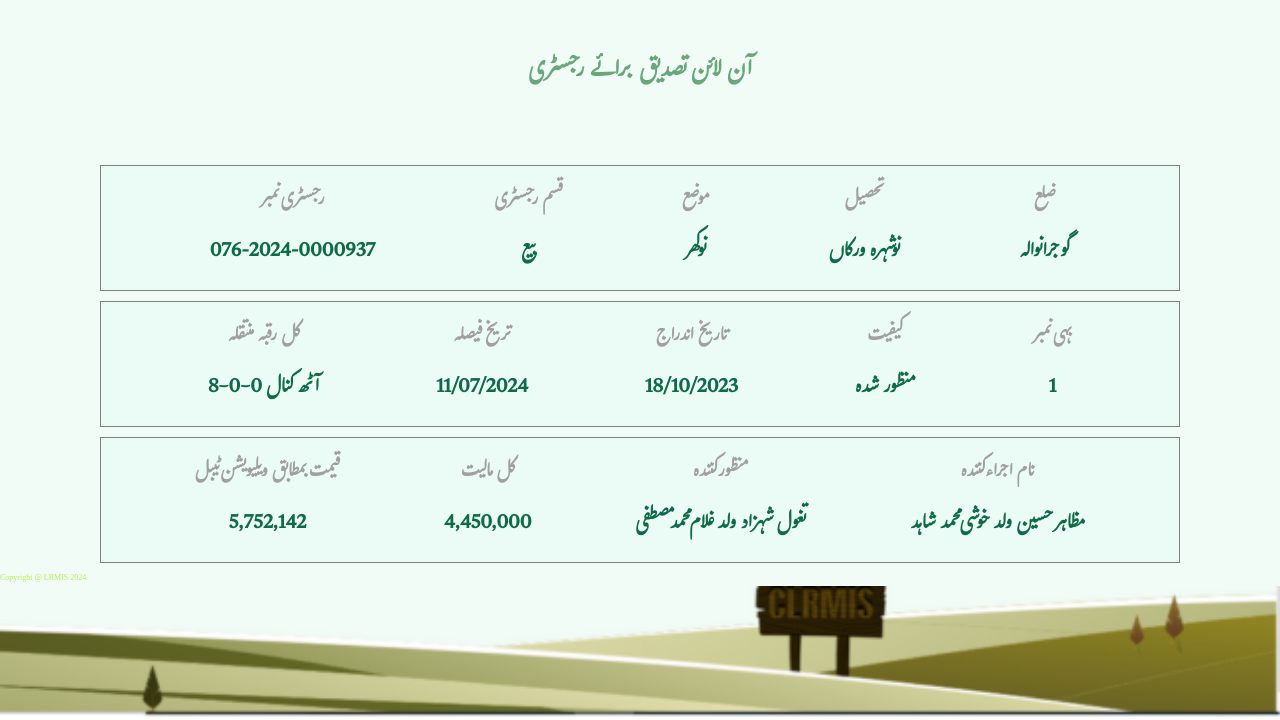
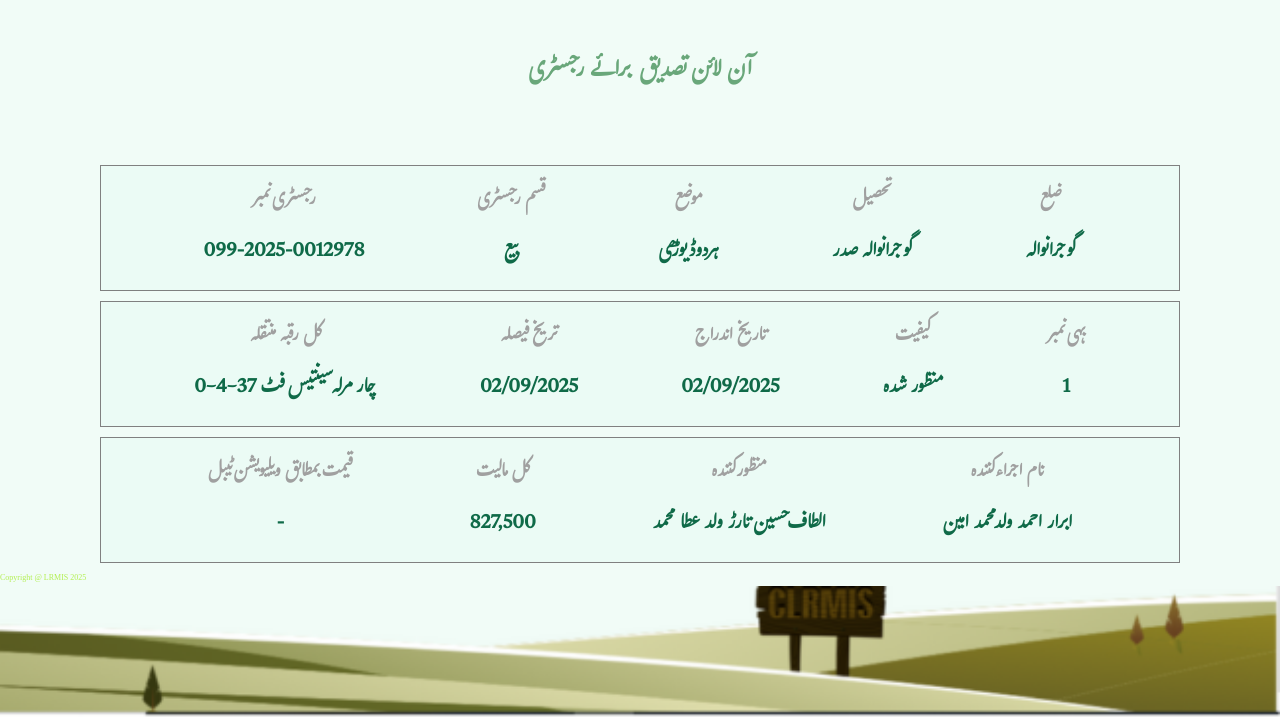
Before and after one commit to punjabzameen/21121, a plain HTML site: page index.html in a window 1280 px wide. Shown: the part 80-800 px from the top of the page. Drawn offline with Linux system fonts and the light colour scheme.

Commit message:
Update index.html

```diff
--- a/index.html
+++ b/index.html
@@ -32,7 +32,7 @@
             <div class="item text1">
                 <h3>رجسٹری نمبر
                 </h3>
-                <p>076-2024-0000937
+                <p>099-2025-0012978
                 </p>
             </div>
             <div class="item text2"><h3>قسم رجسٹری
@@ -42,13 +42,13 @@
             <div class="item text3">
                 <h3>موضع
                 </h3>
-                <p>نوکھر
+                <p>ہردوڈیوڑھی
                 </p>
             </div>
             <div class="item text4">
                 <h3>تحصیل
                 </h3>
-                <p>نوشہرہ ورکاں
+                <p>گوجرانوالہ صدر
                 </p>
             </div>
             <div class="item text5">
@@ -63,18 +63,18 @@
             <div class="item text1">
                 <h3>کل رقبہ منتقلہ
                 </h3>
-                <p>8-0-0 آٹھ کنال
+                <p>0-4-37 چار مرلہ سینتیس فٹ
                 </p>
             </div>
             <div class="item text2"><h3>تریخ فیصلہ
 
             </h3>
-            <p>11/07/2024
+            <p>02/09/2025
             </p></div>
             <div class="item text3">
                 <h3>تاریخ اندراج
                 </h3>
-                <p>18/10/2023
+                <p>02/09/2025
                 </p>
             </div>
             <div class="item text4">
@@ -95,23 +95,23 @@
             <div class="item text1">
                 <h3>قیمت بمطابق ویلیویشن ٹیبل
                 </h3>
-                <p>5,752,142
+                <p>-
                 </p>
             </div>
             <div class="item text2"><h3>کل مالیت
             </h3>
-            <p>4,450,000
+            <p>827,500
             </p></div>
             <div class="item text3">
                 <h3>منظور کنندہ
                 </h3>
-                <p>تغول شہزاد ولد غلام محمد مصطفی
+                <p>الطاف حسین تارڑ ولد عطا محمد
                 </p>
             </div>
             <div class="item text4">
                 <h3>نام اجراء کنندہ
                 </h3>
-                <p>مظاہر حسین ولد خوشی محمد شاہد
+                <p>ابرار احمد ولد محمد امین
                 </p>
             </div>
 
@@ -120,11 +120,12 @@
     </section>
     <!-- ----------------- Inage section------------------ -->
      <div class="bottom_img">
-        Copyright @ LRMIS 2024
+        Copyright @ LRMIS 2025
 
      </div>
      <!-- <div class="main">
     </div> -->
 
 </body>
+
 </html>
```
